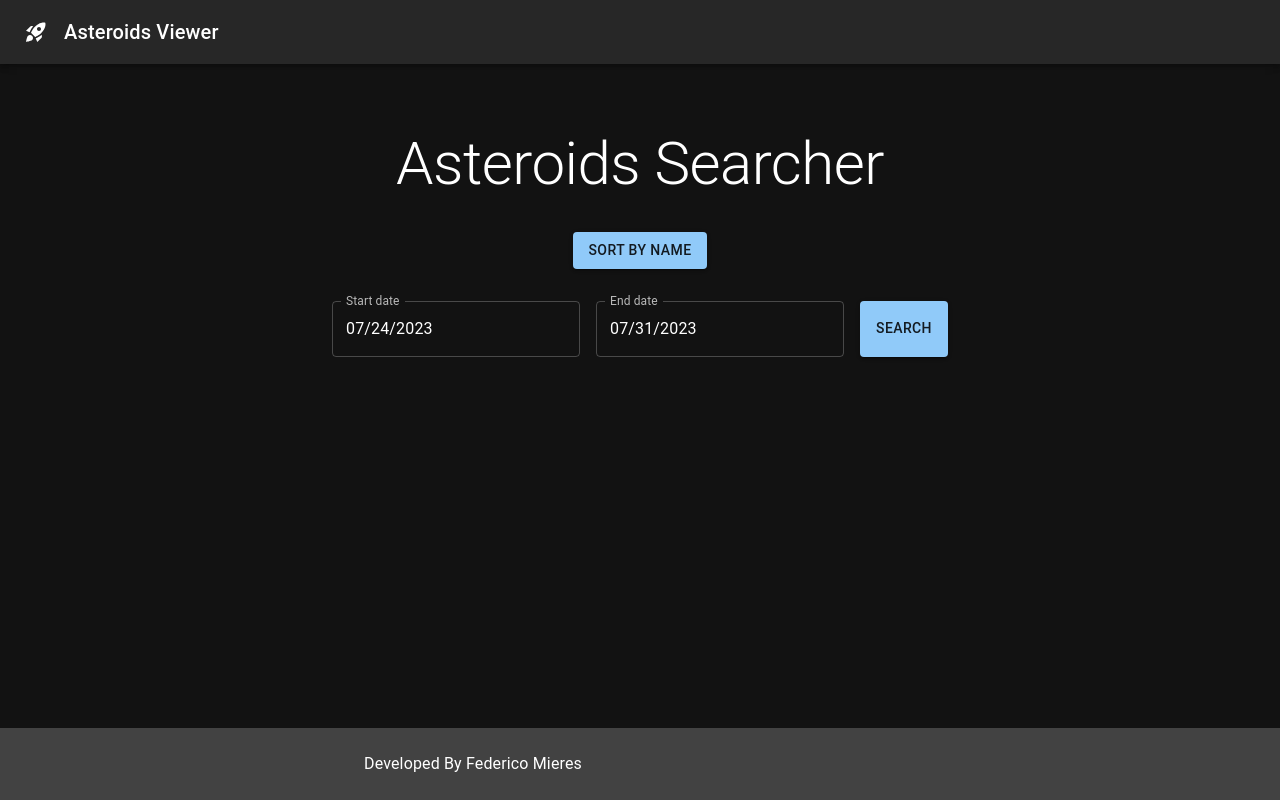
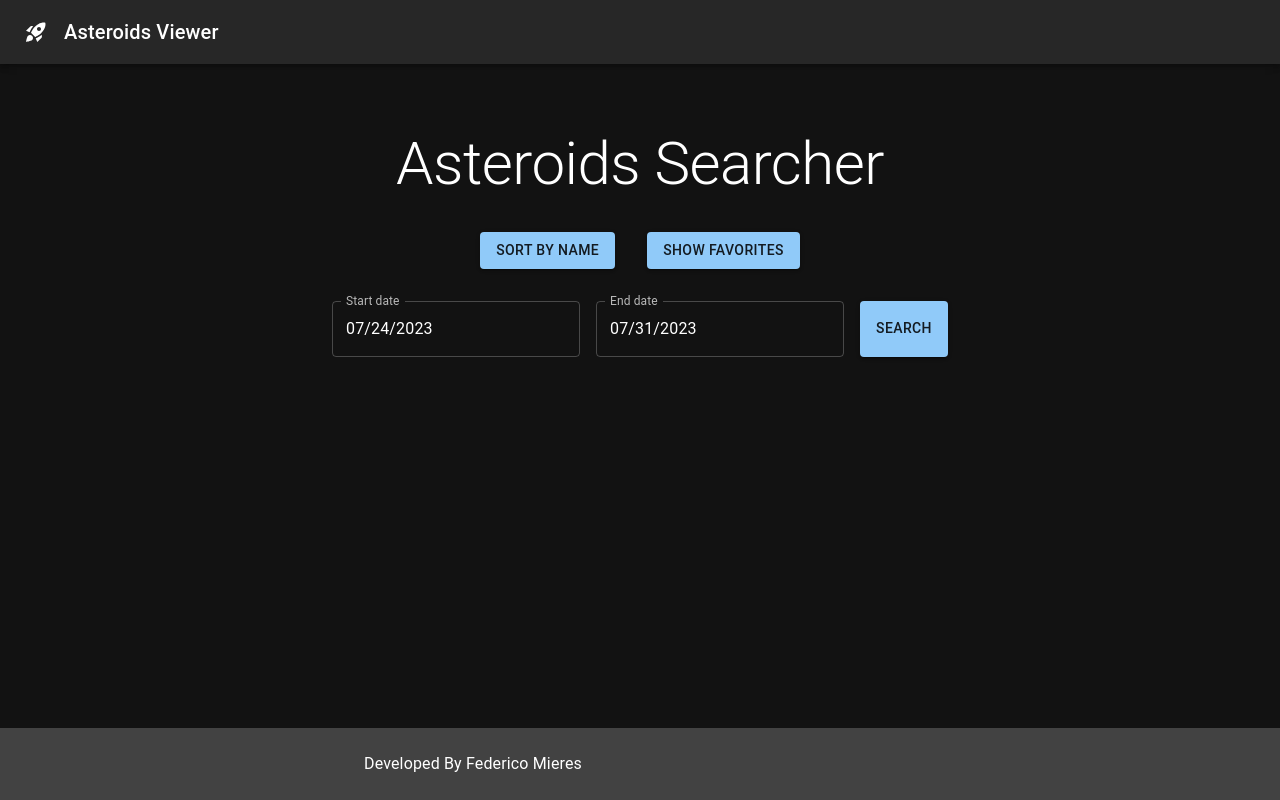
Before and after one commit to FNMieres/asteroids-challenge, a React (Vite) app in the folder client/: page / in a window 1280 px wide. Built offline with nearby package versions, Linux system fonts and the light colour scheme.

Commit message:
feat(client): show favorites

```diff
--- a/client/src/features/asteroid/components/AsteroidCard.tsx
+++ b/client/src/features/asteroid/components/AsteroidCard.tsx
@@ -15,6 +15,7 @@ interface AsteroidCardProps {
   diameter: number;
   velocity: string;
   isHazardous: boolean;
+  isFavorite: boolean;
   onClickFavorite: () => void;
 }
 
@@ -25,6 +26,7 @@ function AsteroidCard({
   diameter,
   velocity,
   isHazardous,
+  isFavorite,
   onClickFavorite,
 }: AsteroidCardProps) {
   return (
@@ -34,7 +36,7 @@ function AsteroidCard({
         titleTypographyProps={{ align: "center" }}
         action={
           <IconButton aria-label="add to favorites" onClick={onClickFavorite}>
-            <FavoriteIcon />
+            <FavoriteIcon color={isFavorite ? "secondary" : "inherit"} />
           </IconButton>
         }
         subheaderTypographyProps={{
--- a/client/src/features/asteroid/components/AsteroidCardDetail.tsx
+++ b/client/src/features/asteroid/components/AsteroidCardDetail.tsx
@@ -37,7 +37,9 @@ function AsteroidCardDetail({
           titleTypographyProps={{ align: "center" }}
           action={
             <IconButton aria-label="add to favorites" onClick={onClickFavorite}>
-              <FavoriteIcon />
+              <FavoriteIcon
+                color={asteroid.favorite ? "secondary" : "inherit"}
+              />
             </IconButton>
           }
           subheaderTypographyProps={{
--- a/client/src/features/asteroids/components/AsteroidsList.tsx
+++ b/client/src/features/asteroids/components/AsteroidsList.tsx
@@ -22,6 +22,7 @@ function AsteroidsList({ asteroids }: AsteroidsListProps) {
                 .kilometers_per_hour
             }
             isHazardous={asteroid.is_potentially_hazardous_asteroid}
+            isFavorite={asteroid.favorite}
             onClickFavorite={() => {}}
           />
         ))}
--- a/client/src/routes/asteroids.tsx
+++ b/client/src/routes/asteroids.tsx
@@ -11,13 +11,24 @@ function SearchAsteroids() {
   const { asteroids, isAsteroidsLoading, searchAsteroidsAction } =
     useAsteroids();
   const [sort, setSort] = useState(false);
+  const [showFavorites, setShowFavorites] = useState(false);
 
-  const sortedAsteroids = sort
-    ? asteroids && [...asteroids].sort((a, b) => (a.name > b.name ? 1 : -1))
-    : asteroids;
+  const sortedAsteroids =
+    sort && asteroids
+      ? asteroids.toSorted((a, b) => (a.name > b.name ? 1 : -1))
+      : asteroids;
+
+  const favoritesAsteroids =
+    showFavorites && sortedAsteroids
+      ? sortedAsteroids.filter((asteroid) => asteroid.favorite)
+      : sortedAsteroids;
 
   const handleSortAsteroids = () => {
     setSort(!sort);
+  };
+
+  const handleShowFavorites = () => {
+    setShowFavorites((prev) => !prev);
   };
 
   return (
@@ -48,15 +59,24 @@ function SearchAsteroids() {
             aria-label="sort asteroids by name"
             onClick={handleSortAsteroids}
             variant="contained"
+            sx={{ mx: 2 }}
           >
             {sort ? "Revert sort by name" : "Sort by name"}
+          </Button>
+          <Button
+            aria-label="toggle favorites"
+            onClick={handleShowFavorites}
+            variant="contained"
+            sx={{ mx: 2 }}
+          >
+            {showFavorites ? "Show all" : "Show favorites"}
           </Button>
           <AsteroidSearchForm
             isLoading={isAsteroidsLoading}
             onClickSearch={searchAsteroidsAction}
           />
         </Box>
-        <AsteroidsList asteroids={sortedAsteroids} />
+        <AsteroidsList asteroids={favoritesAsteroids} />
       </Container>
     </Box>
   );
```
Also changed, not shown: client/src/types.d.ts (+7 -0 lines), 1 other file (tests, documents, lock files or other folders).
